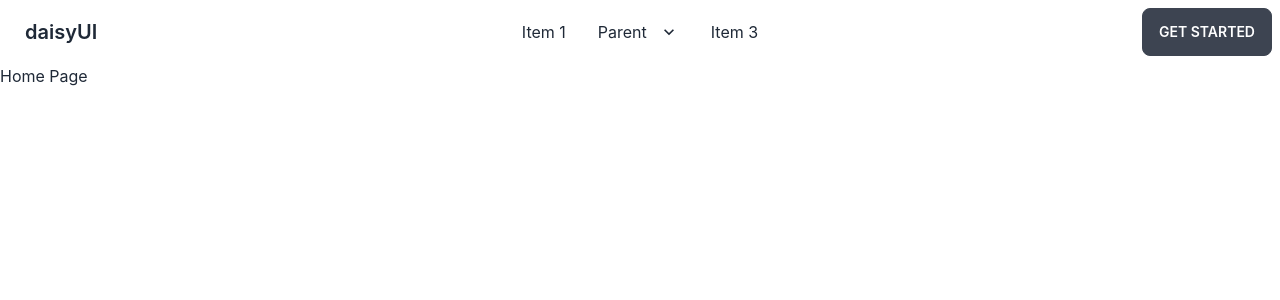
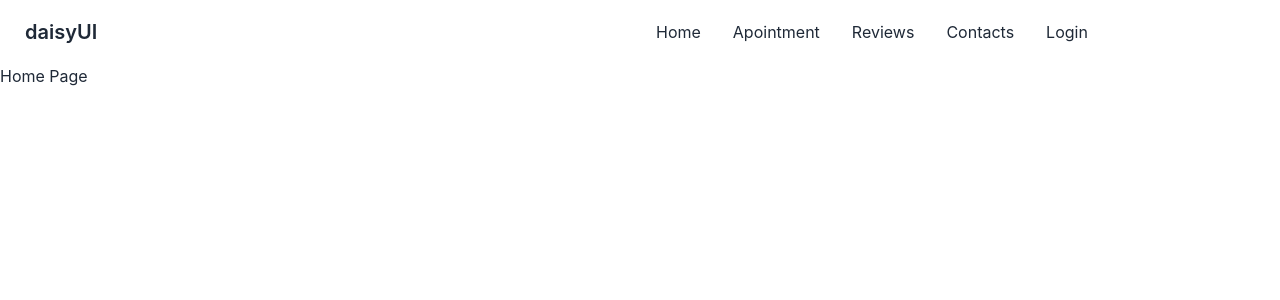
Before and after one commit to mislamsohag/doctors-portal, a React (Create React App) app: page / in a window 1280 px wide. Shown: the top 300 px of the page. Built offline with nearby package versions, Linux system fonts and the light colour scheme.

Commit message:
Pages Rady

```diff
--- /dev/null
+++ b/src/Pages/About/About.js
@@ -0,0 +1,11 @@
+import React from 'react';
+
+const About = () => {
+    return (
+        <div>
+            <h1>AboutPage</h1>
+        </div>
+    );
+};
+
+export default About;
--- /dev/null
+++ b/src/Pages/Apointment.js/apointment.js
@@ -0,0 +1,11 @@
+import React from 'react';
+
+const apointment = () => {
+    return (
+        <div>
+            <h1>ApointmentPage</h1>
+        </div>
+    );
+};
+
+export default apointment;
--- /dev/null
+++ b/src/Pages/Auth/Login/Login.js
@@ -0,0 +1,11 @@
+import React from 'react';
+
+const Login = () => {
+    return (
+        <div>
+            <h1>LoginPage</h1>
+        </div>
+    );
+};
+
+export default Login;
--- /dev/null
+++ b/src/Pages/Auth/Register/Register.js
@@ -0,0 +1,11 @@
+import React from 'react';
+
+const Register = () => {
+    return (
+        <div>
+            <h1>RegisterPage</h1>
+        </div>
+    );
+};
+
+export default Register;
--- /dev/null
+++ b/src/Pages/Contacts/Contacts.js
@@ -0,0 +1,11 @@
+import React from 'react';
+
+const Contacts = () => {
+    return (
+        <div>
+            <h1>ContactPage</h1>
+        </div>
+    );
+};
+
+export default Contacts;
--- /dev/null
+++ b/src/Pages/Reviews/Reviews.js
@@ -0,0 +1,11 @@
+import React from 'react';
+
+const Reviews = () => {
+    return (
+        <div>
+            <h1>ReviewsPage</h1>
+        </div>
+    );
+};
+
+export default Reviews;
--- a/src/Sheard/Navbar/Navbar.js
+++ b/src/Sheard/Navbar/Navbar.js
@@ -1,7 +1,17 @@
 import React from 'react';
+import { Link } from 'react-router-dom';
 
 const Navbar = () => {
+    const manuItems = <>
+        <li><Link to={'/home'}>Home</Link></li>
+        <li><Link to={'/apointment'}>Apointment</Link></li>
+        <li><Link to={'/reviews'}>Reviews</Link></li>
+        <li><Link to={'/contacts'}>Contacts</Link></li>
+        <li><Link to={'/login'}>Login</Link></li>
+    </>
+
     return (
+
         <div>
             <div className="navbar bg-base-100">
                 <div className="navbar-start">
@@ -10,40 +20,15 @@ const Navbar = () => {
                             <svg xmlns="http://www.w3.org/2000/svg" className="h-5 w-5" fill="none" viewBox="0 0 24 24" stroke="currentColor"><path stroke-linecap="round" stroke-linejoin="round" stroke-width="2" d="M4 6h16M4 12h8m-8 6h16" /></svg>
                         </label>
                         <ul tabindex="0" className="menu menu-compact dropdown-content mt-3 p-2 shadow bg-base-100 rounded-box w-52">
-                            <li><a>Item 1</a></li>
-                            <li tabindex="0">
-                                <a className="justify-between">
-                                    Parent
-                                    <svg className="fill-current" xmlns="http://www.w3.org/2000/svg" width="24" height="24" viewBox="0 0 24 24"><path d="M8.59,16.58L13.17,12L8.59,7.41L10,6L16,12L10,18L8.59,16.58Z" /></svg>
-                                </a>
-                                <ul className="p-2">
-                                    <li><a>Submenu 1</a></li>
-                                    <li><a>Submenu 2</a></li>
-                                </ul>
-                            </li>
-                            <li><a>Item 3</a></li>
+                            {manuItems}
                         </ul>
                     </div>
                     <a className="btn btn-ghost normal-case text-xl">daisyUI</a>
                 </div>
                 <div className="navbar-center hidden lg:flex">
                     <ul className="menu menu-horizontal p-0">
-                        <li><a>Item 1</a></li>
-                        <li tabindex="0">
-                            <a>
-                                Parent
-                                <svg className="fill-current" xmlns="http://www.w3.org/2000/svg" width="20" height="20" viewBox="0 0 24 24"><path d="M7.41,8.58L12,13.17L16.59,8.58L18,10L12,16L6,10L7.41,8.58Z" /></svg>
-                            </a>
-                            <ul className="p-2">
-                                <li><a>Submenu 1</a></li>
-                                <li><a>Submenu 2</a></li>
-                            </ul>
-                        </li>
-                        <li><a>Item 3</a></li>
+                        {manuItems}
                     </ul>
-                </div>
-                <div className="navbar-end">
-                    <a className="btn">Get started</a>
                 </div>
             </div>
         </div>
```
